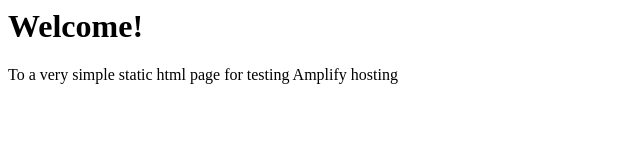
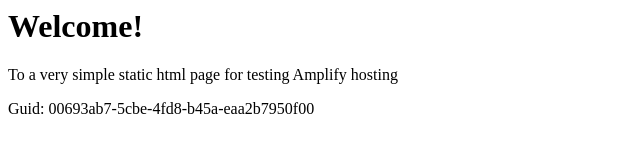
Before and after one commit to aws-aemilia-arn/Github-PR-Commit-Integration-Test-DoNotTouch-v1-preprod-eu-north-1, a website: page src/index.html in a window 1280 px wide. Shown: the whole page, without its empty margins (0-640 px from the left). Drawn offline with Linux system fonts and the light colour scheme.

Commit message:
commit from integ tests

```diff
--- a/src/index.html
+++ b/src/index.html
@@ -1,3 +1,5 @@
+
+
 <html lang="en">
 
 <head>
@@ -10,6 +12,6 @@
 <body>
     <h1>Welcome!</h1>
     <p>To a very simple static html page for testing Amplify hosting</p>
-</body>
+    <p>Guid: 00693ab7-5cbe-4fd8-b45a-eaa2b7950f00</p></body>
 
 </html>
```
